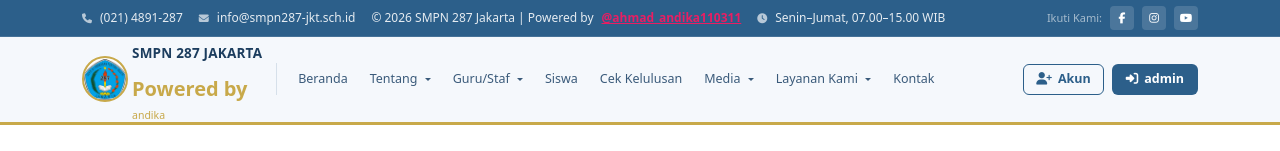
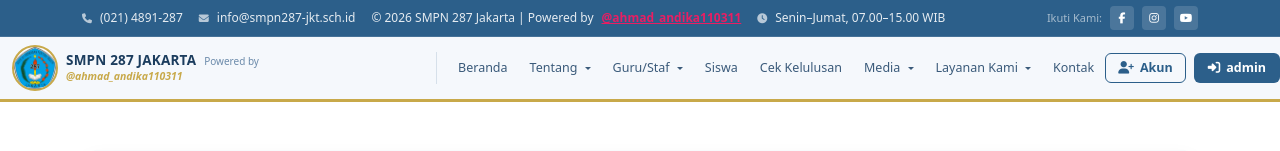
Before and after one commit to ahmadAndika2011/digital-book-smpn-287-jakarta, a Flask app: page /berita in a window 1280 px wide. Shown: the top 151 px of the page. Run offline with Flask 3, Linux system fonts and the light colour scheme; data that the repository does not hold is empty; parts of the project's set-up code (start-up, migrations or seed data) failed here and were passed over; some libraries are stand-ins or nearby versions.

Commit message:
fixed issue 21

```diff
--- a/website/templates/base.html
+++ b/website/templates/base.html
@@ -62,7 +62,8 @@
   <div class="container" style="padding: 0 12px;">
 
     <!-- Brand / Logo -->
-{# <a class="navbar-brand d-flex align-items-center gap-2 py-2" href="/" style="text-decoration:none; margin-right:4px; flex-shrink:0;">
+<div class="d-flex align-items-center gap-2 py-2" style="margin-right:4px; flex-shrink:0;">
+  <a href="/" style="text-decoration:none; display:flex; align-items:center; gap:8px;">
     <div style="
       width: 46px; height: 46px; border-radius: 50%;
       background: white; border: 2px solid #c8a94a;
@@ -73,32 +74,18 @@
            alt="Logo SMPN 287"
            style="width:42px; height:42px; object-fit:contain;">
     </div>
-  <div style="line-height: 1.2;">
+    <div style="line-height: 1.3;">
       <div style="font-size:13.5px; font-weight:700; color:#1c3d5e; letter-spacing:0.2px; white-space:nowrap;">SMPN 287 JAKARTA</div>
-    <div style="font-size:10.5px; color:#6b8aaa; white-space:nowrap;">
-      <span style="color:#c8a94a; font-weight:600;">Powered by andika</span>
+      <div style="font-size:10px; color:#6b8aaa; white-space:nowrap;">Powered by</div>
+      <div style="font-size:10.5px; white-space:nowrap;">
+        <a href="https://www.instagram.com/ahmad_andika110311/" target="_blank"
+           style="color:#c8a94a; font-weight:700; text-decoration:none; font-style:italic;">
+          @ahmad_andika110311
+        </a>
       </div>
     </div>
-</a> #}
-
-<a class="navbar-brand d-flex align-items-center gap-2 py-2" href="/" style="text-decoration:none; margin-right:4px; flex-shrink:0;">
-  <div style="
-    width: 46px; height: 46px; border-radius: 50%;
-    background: white; border: 2px solid #c8a94a;
-    display: flex; align-items: center; justify-content: center;
-    flex-shrink: 0; overflow: hidden;
-  ">
-    <img src="{{ url_for('static', filename='img/logo_smpn_287_9808980908.png') }}"
-         alt="Logo SMPN 287"
-         style="width:42px; height:42px; object-fit:contain;">
-  </div>
-  <div style="line-height: 1.2;">
-    <div style="font-size:13.5px; font-weight:700; color:#1c3d5e; letter-spacing:0.2px; white-space:nowrap;">SMPN 287 JAKARTA</div>
-    <div style="font-size:10.5px; color:#6b8aaa; white-space:nowrap;">
-      <span style="color:#c8a94a; font-weight:600;">Powered by <a href="https://www.instagram.com/ahmad_andika110311/" target="_blank" style="color:#c8a94a; text-decoration:none;">andika</a></span>
   </div>
 </div>
-</a>
 
 
     <!-- Toggler -->
```
Lines whose indentation alone changed are shown as unchanged.
